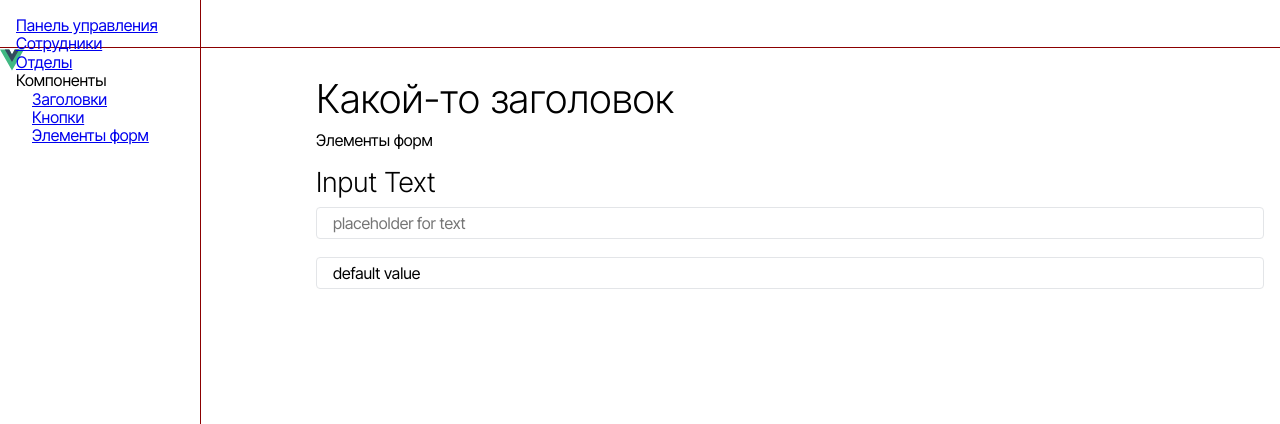
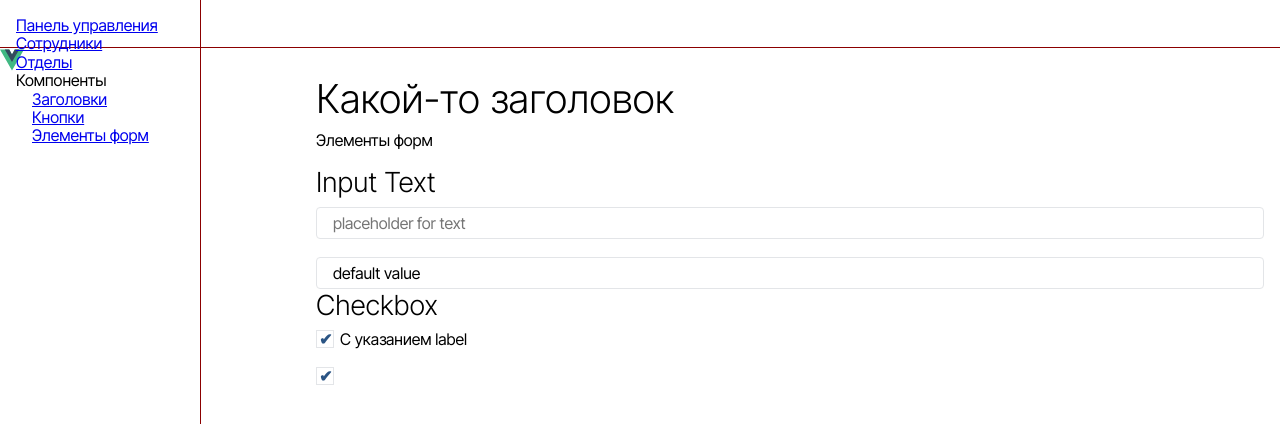
Before and after one commit to hardmagnett/big-company, a Vue app: page /components/inputs in a window 1280 px wide. Shown: the top 424 px of the page. Built offline with nearby package versions, Linux system fonts and the light colour scheme.

Commit message:
Элементы форм 02

```diff
--- /dev/null
+++ b/src/components/omni-present/forms/FormInputCheckBox.vue
@@ -0,0 +1,87 @@
+<template>
+  <label :for="`check-box-${$.uid}`" class="check-box">
+    <input
+      class="check-box__input"
+      type="checkbox"
+      checked
+      :id="`check-box-${$.uid}`"
+    />
+    <span
+      class="check-box__label"
+      :class="{'check-box__label--with-text': label}"
+    >
+      {{ label }}
+    </span>
+  </label>
+</template>
+
+<script>
+
+export default {
+  props: {
+    label: {
+      type: String,
+      default: null
+    }
+  }
+}
+</script>
+
+<style scoped lang="scss">
+  .check-box {
+    display: block;
+    cursor: pointer;
+    position: relative;
+    width: fit-content;
+    height: calc(var(--gap) + 2px);
+
+    .check-box__input {
+      display: none;
+      width: var(--gap);
+      height: var(--gap);
+    }
+
+    .check-box__label {
+      user-select: none;
+
+      &:before,
+      &:after {
+        display: block;
+        width: var(--gap);
+        height: var(--gap);
+        position: absolute;
+        top: 0;
+        left: 0;
+      }
+
+      // Рамка для checkmark
+      &:before {
+        content: '';
+        background-color: white;
+        //border: 1px solid clrBorder(lighter, main);
+        border: 1px solid var(--clrBorderBlueLighter);
+      }
+      // Непосредственно checkmark
+      &:after {
+        //color: clrFill(accent, main);
+        color: var(--clrFillBlueAccent);
+        content: '✔';
+        opacity: 0;
+        //transition: opacity $timeShort;
+        transition: opacity var(--timeShort);
+        transform: translateX(3px) translateY(0px);
+        font-weight: bold;
+      }
+    }
+
+    .check-box__label--with-text {
+      //padding-left: $gap * 1.5;
+      padding-left: calc(var(--gap) * 1.5);
+    }
+
+    // чекнутый checkmark
+    .check-box__input:checked + .check-box__label::after {
+      opacity: 1;
+    }
+  }
+</style>
--- a/src/main.ts
+++ b/src/main.ts
@@ -8,6 +8,7 @@ import './assets/main.scss'
 
 import Btn from "@/components/omni-present/forms/FormInputBtn.vue";
 import Txt from "@/components/omni-present/forms/FormInputTxt.vue";
+import CheckBox from "@/components/omni-present/forms/FormInputCheckBox.vue";
 
 const app = createApp(App)
 
@@ -15,6 +16,7 @@ const app = createApp(App)
 // todo:: вынести это отсюда куда-нить. Их будет много.
 app.component('btn', Btn);
 app.component('txt', Txt);
+app.component('check-box', CheckBox);
 // Регистрация глобальных компонентов end
 
 app.use(createPinia())
--- a/src/views/components/Inputs.vue
+++ b/src/views/components/Inputs.vue
@@ -6,6 +6,11 @@
     <txt placeholder="placeholder for text"></txt>
     <br>
     <txt value="default value"></txt>
+
+    <h3>Checkbox</h3>
+    <check-box label="С указанием label" />
+    <br>
+    <check-box />
 
   </div>
 </template>
```
